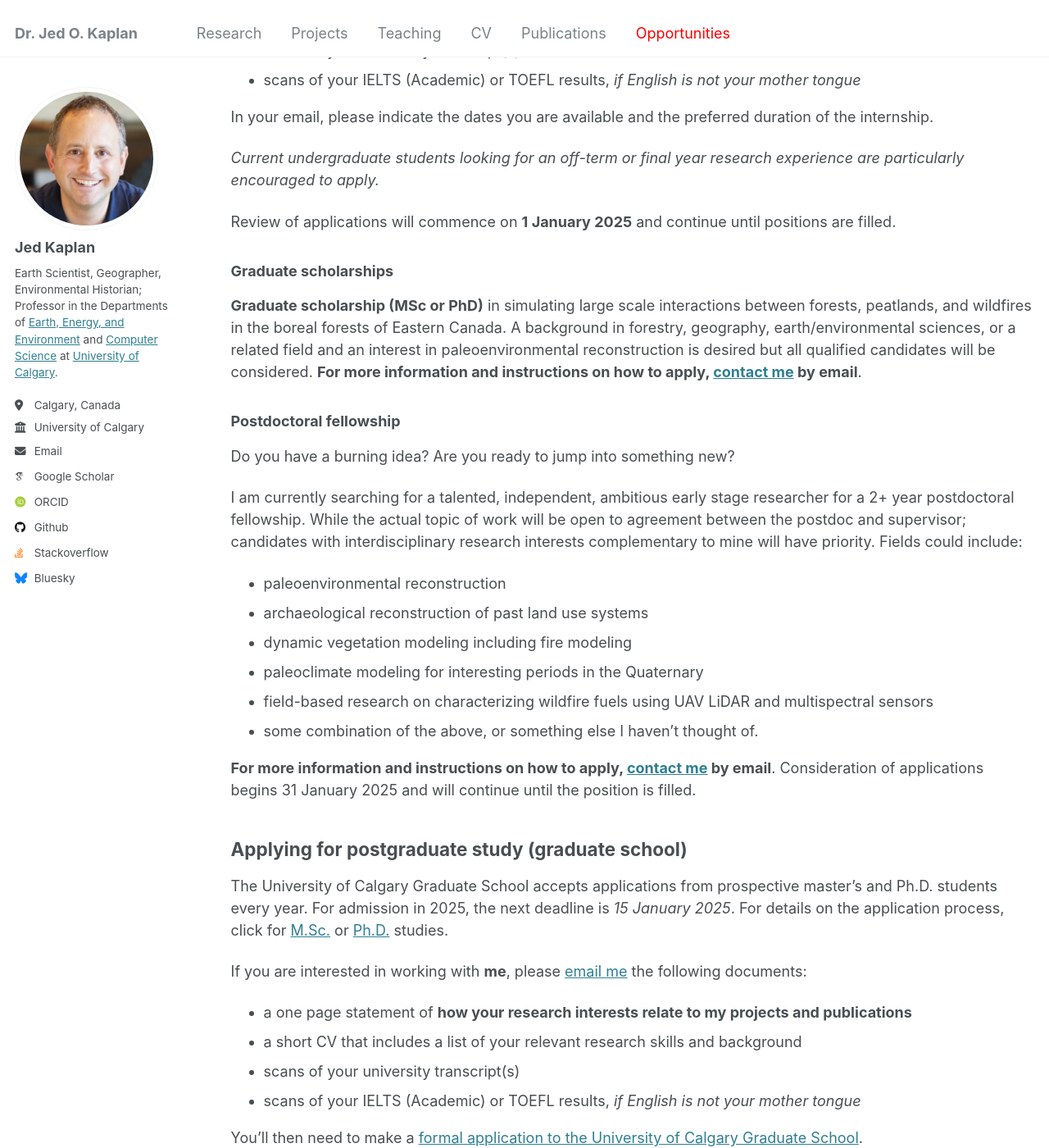
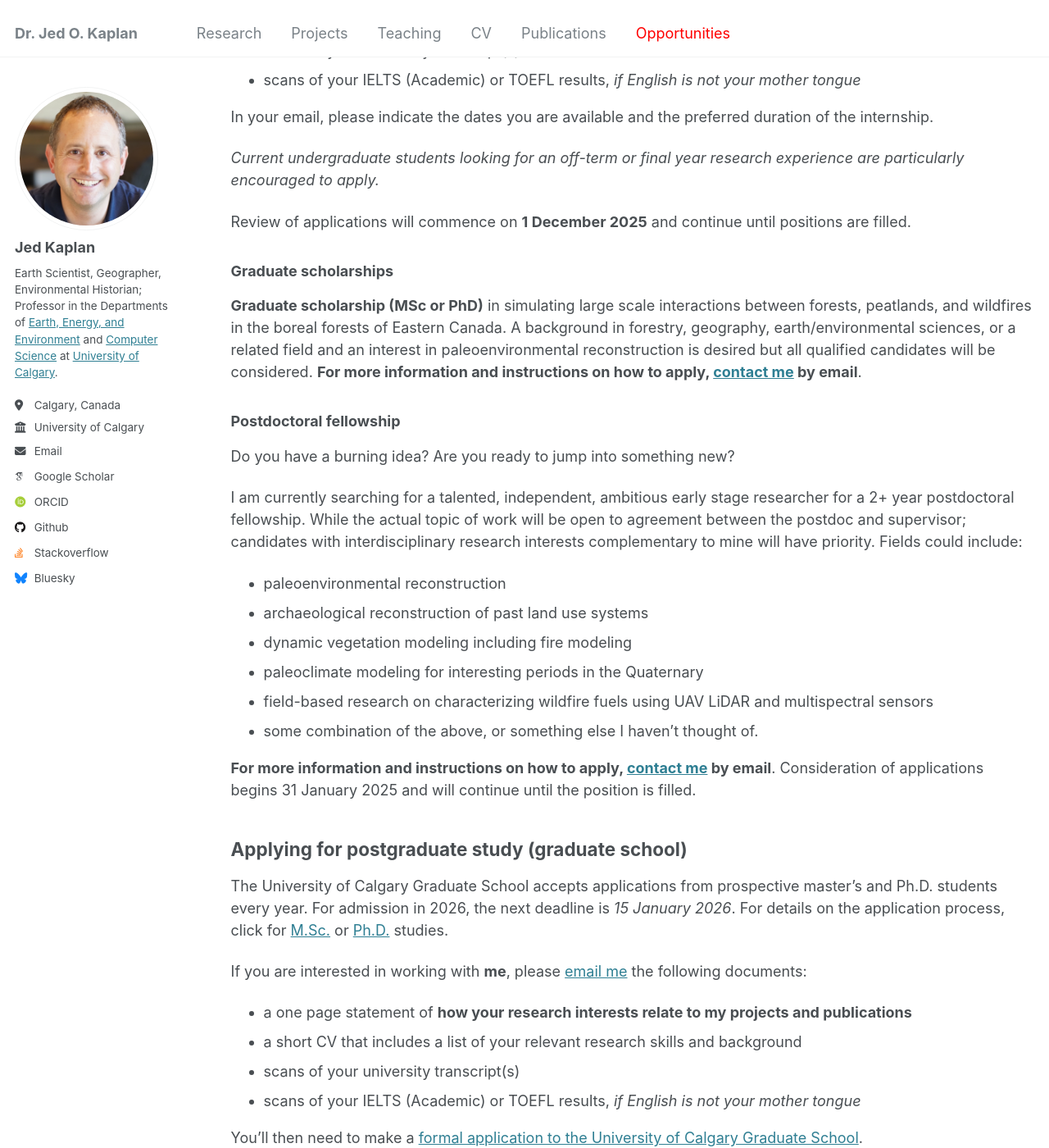
Before and after one commit to jedokaplan/jedokaplan.github.io, a Jekyll site: the page built from _pages/opportunities.md, in a window 1280 px wide and 1400 px high, scrolled down 772 px. Shown: the whole window at 82% size. Built offline with Jekyll 4.4.1, drawn with Linux system fonts in a browser that asks for light colours; some web fonts are replaced; some of the changed text lies outside the part shown.

Commit message:
minor edits to opportunities page

```diff
--- a/_pages/opportunities.md
+++ b/_pages/opportunities.md
@@ -13,7 +13,7 @@ If you are interested in any of the opportunities below, familiarize yourself wi
 
 **NB due to the high number of applications received only shortlisted candidates will be contacted.**
 
-## <span style="color:red">New</span> January 2025
+## <span style="color:red">New</span> November 2025
 ### Research internships
 Please [email me](mailto:jed.kaplan@ucalgary.ca) me the following documents, **combined into a single PDF file**:
   * a one page cover letter explaining why you would like to do an internship and what interests you about working with me
@@ -25,7 +25,7 @@ In your email, please indicate the dates you are available and the preferred dur
 
 *Current undergraduate students looking for an off-term or final year research experience are particularly encouraged to apply.*
 
-Review of applications will commence on **1 January 2025** and continue until positions are filled.
+Review of applications will commence on **1 December 2025** and continue until positions are filled.
 
 ### Graduate scholarships
 **Graduate scholarship (MSc or PhD)** in simulating large scale interactions between forests, peatlands, and wildfires in the boreal forests of Eastern Canada. A background in forestry, geography, earth/environmental sciences, or a related field and an interest in paleoenvironmental reconstruction is desired but all qualified candidates will be considered. **For more information and instructions on how to apply, [contact me](mailto:jed.kaplan@ucalgary.ca) by email**.
@@ -45,7 +45,7 @@ I am currently searching for a talented, independent, ambitious early stage rese
 
 ## Applying for postgraduate study (graduate school)
 
-The University of Calgary Graduate School accepts applications from prospective master's and Ph.D. students every year. For admission in 2025, the next deadline is _15 January 2025_. For details on the application process, click for <a href="https://grad.ucalgary.ca/future-students/explore-programs/geoscience-msc-thesis" target="_blank">M.Sc.</a> or <a href="https://grad.ucalgary.ca/future-students/explore-programs/geoscience-phd" target="_blank">Ph.D.</a> studies.
+The University of Calgary Graduate School accepts applications from prospective master's and Ph.D. students every year. For admission in 2026, the next deadline is _15 January 2026_. For details on the application process, click for <a href="https://grad.ucalgary.ca/future-students/explore-programs/geoscience-msc-thesis" target="_blank">M.Sc.</a> or <a href="https://grad.ucalgary.ca/future-students/explore-programs/geoscience-phd" target="_blank">Ph.D.</a> studies.
 
 If you are interested in working with **me**, please [email me](mailto:jed.kaplan@ucalgary.ca) the following documents:
   * a one page statement of **how your research interests relate to my projects and publications**
```
